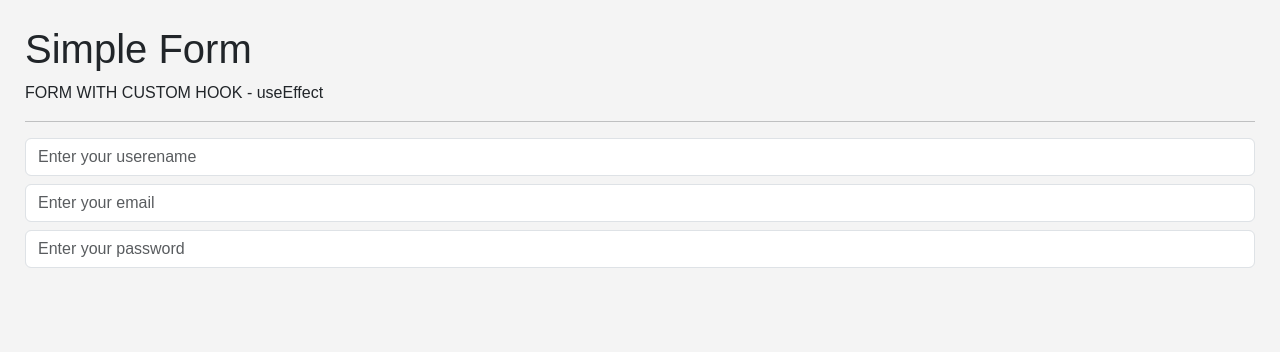
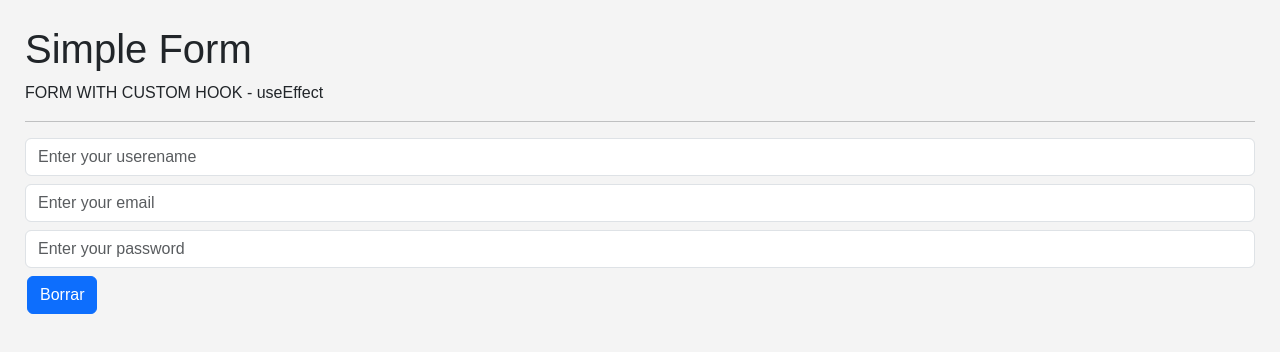
Before and after one commit to GuitHub75/HooksReact, a React (Vite) app: page / in a window 1280 px wide. Shown: the top 352 px of the page. Built offline with nearby package versions, Linux system fonts and the light colour scheme.

Commit message:
form reset

```diff
--- a/src/02-useEfect/FormWithCustomHook.jsx
+++ b/src/02-useEfect/FormWithCustomHook.jsx
@@ -3,7 +3,7 @@
 
 export const FormWithCustomHook = () => {
 
-  const {formState, onInputChange, username, email, password} = useForm({
+  const {formState, onInputChange, onResetForm, username, email, password} = useForm({
     username: '',
     email : '',
     password : ''
@@ -46,6 +46,8 @@
         onChange={onInputChange}
       />
 
+      <button onClick={onResetForm}  className="btn btn-primary mt-2">Borrar</button>
+
     </>
   );
 };
--- a/src/hooks/useForm.js
+++ b/src/hooks/useForm.js
@@ -12,9 +12,14 @@
         });
       };
 
+      const onResetForm = () =>{
+        setformState(initialForm)
+      }
+
     return{
       ...formState,
         formState,
         onInputChange,
+        onResetForm,
     }
 }
```
